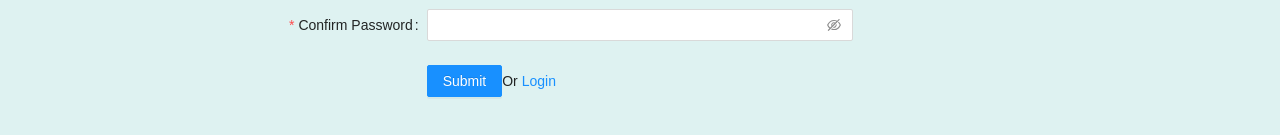
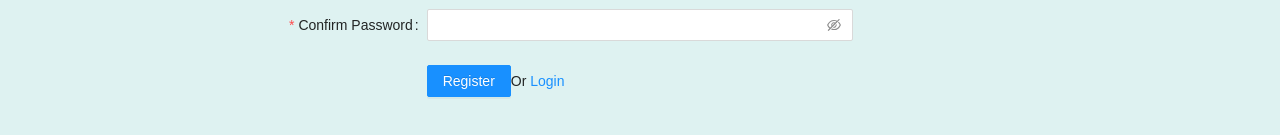
Before and after one commit to WalidDouri/FinalProject_Find_Meow, a React (Create React App) app in the folder frontend/: page /sign-up in a window 1280 px wide. Shown: the part 465-600 px from the top of the page. Built offline with nearby package versions, Linux system fonts and the light colour scheme.

Commit message:
Change Button display

```diff
--- a/frontend/src/components/SignupForm.jsx
+++ b/frontend/src/components/SignupForm.jsx
@@ -179,7 +179,7 @@ const SignUpForm = () => {
 
       <Form.Item {...tailFormItemLayout}>
         <Button type="primary" htmlType="submit">
-          Submit
+          Register
         </Button>
         Or <Link to="/login">Login</Link>
       </Form.Item>
```
